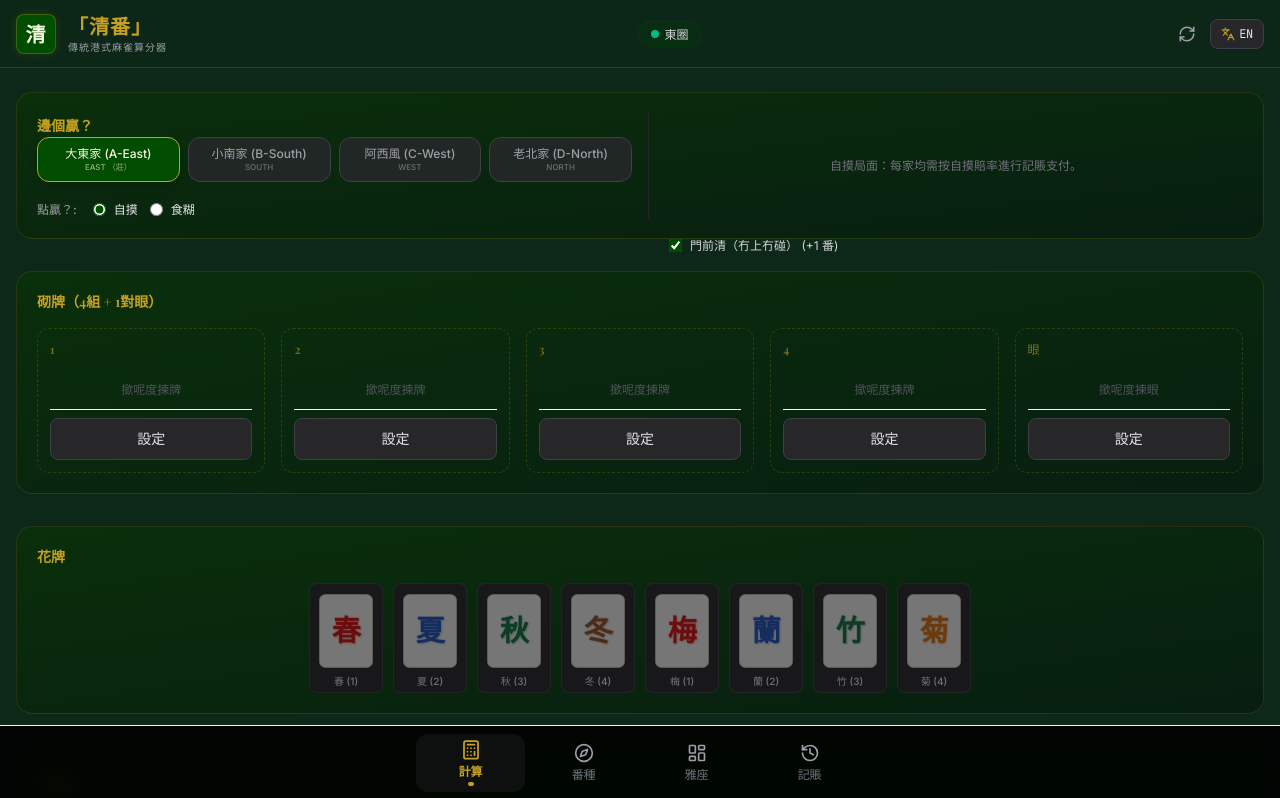
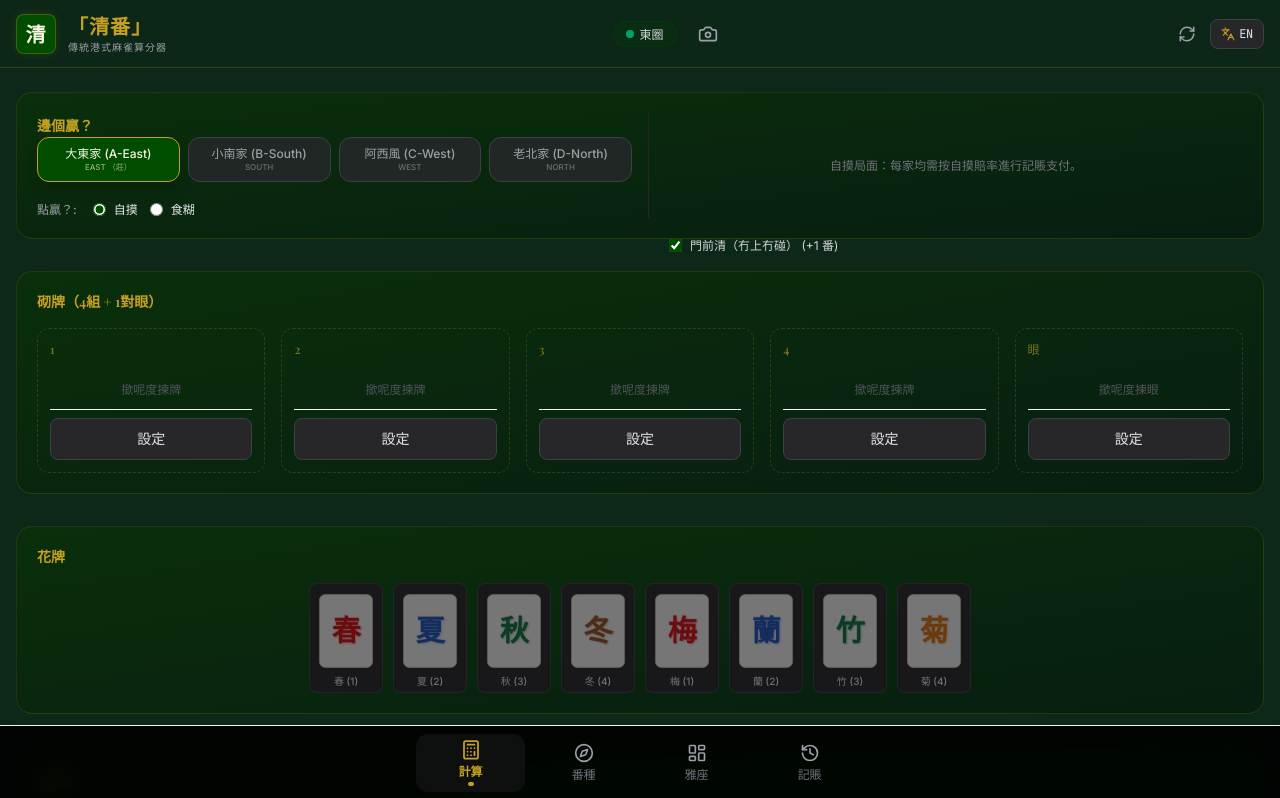
Before and after one commit to MOGIKLABS/-ChingFan-Mahjong, a React (Vite) app: page / in a window 1280 px wide. Shown: the top 798 px of the page. Built offline with nearby package versions, Linux system fonts and the light colour scheme; a web font is replaced by a local one.

Commit message:
Add camera button to TopAppBar component

```diff
--- a/src/components/TopAppBar.tsx
+++ b/src/components/TopAppBar.tsx
@@ -5,7 +5,7 @@
 
 import React from 'react';
 import { Language } from '../types';
-import { RefreshCw, Languages, Trophy } from 'lucide-react';
+import { RefreshCw, Languages, Trophy, Camera } from 'lucide-react';
 
 interface TopAppBarProps {
   language: Language;
@@ -14,6 +14,7 @@ interface TopAppBarProps {
   onResetSession?: () => void;
   prevailingWind?: string;
   consecutiveWins?: number;
+  onCameraPress?: () => void;
 }
 
 export default function TopAppBar({
@@ -23,6 +24,7 @@ export default function TopAppBar({
   onResetSession,
   prevailingWind = 'east',
   consecutiveWins = 0,
+  onCameraPress,
 }: TopAppBarProps) {
   const getWindName = (wind: string) => {
     const winds = {
@@ -54,19 +56,28 @@ export default function TopAppBar({
           </div>
         </div>
 
-        {/* Status Pills */}
-        <div className="hidden sm:flex items-center gap-3">
+        {/* Centre: Wind status + Camera */}
+        <div className="flex items-center gap-3">
           <div className="inline-flex items-center gap-1.5 rounded-full bg-primary/20 border border-primary/30 px-3 py-1 text-xs text-zinc-300 font-serif">
             <span className="h-2 w-2 rounded-full bg-emerald-500 animate-pulse" />
             <span>{language === 'zh-HK' ? windInfo.zh : windInfo.en}</span>
           </div>
           {consecutiveWins > 0 && (
-            <div className="inline-flex items-center gap-1.5 rounded-full bg-accent-red/20 border border-accent-red/30 px-3 py-1 text-xs text-gold-leaf font-serif">
+            <div className="hidden sm:inline-flex items-center gap-1.5 rounded-full bg-accent-red/20 border border-accent-red/30 px-3 py-1 text-xs text-gold-leaf font-serif">
               <Trophy size={12} className="text-gold-leaf" />
               <span>
-                {language === 'zh-HK' ? `莊家連 ${consecutiveWins} 莊` : `Dealer Streak ${consecutiveWins}`}
+                {language === 'zh-HK' ? `連${consecutiveWins}莊` : `${consecutiveWins}x Dealer`}
               </span>
             </div>
+          )}
+          {onCameraPress && (
+            <button
+              onClick={onCameraPress}
+              title={language === 'zh-HK' ? '掃描牌面' : 'Scan tiles'}
+              className="p-2 text-zinc-400 hover:text-gold-leaf hover:bg-primary/20 border border-transparent hover:border-gold-leaf/30 rounded-full transition-all duration-150"
+            >
+              <Camera size={20} />
+            </button>
           )}
         </div>
 
```
